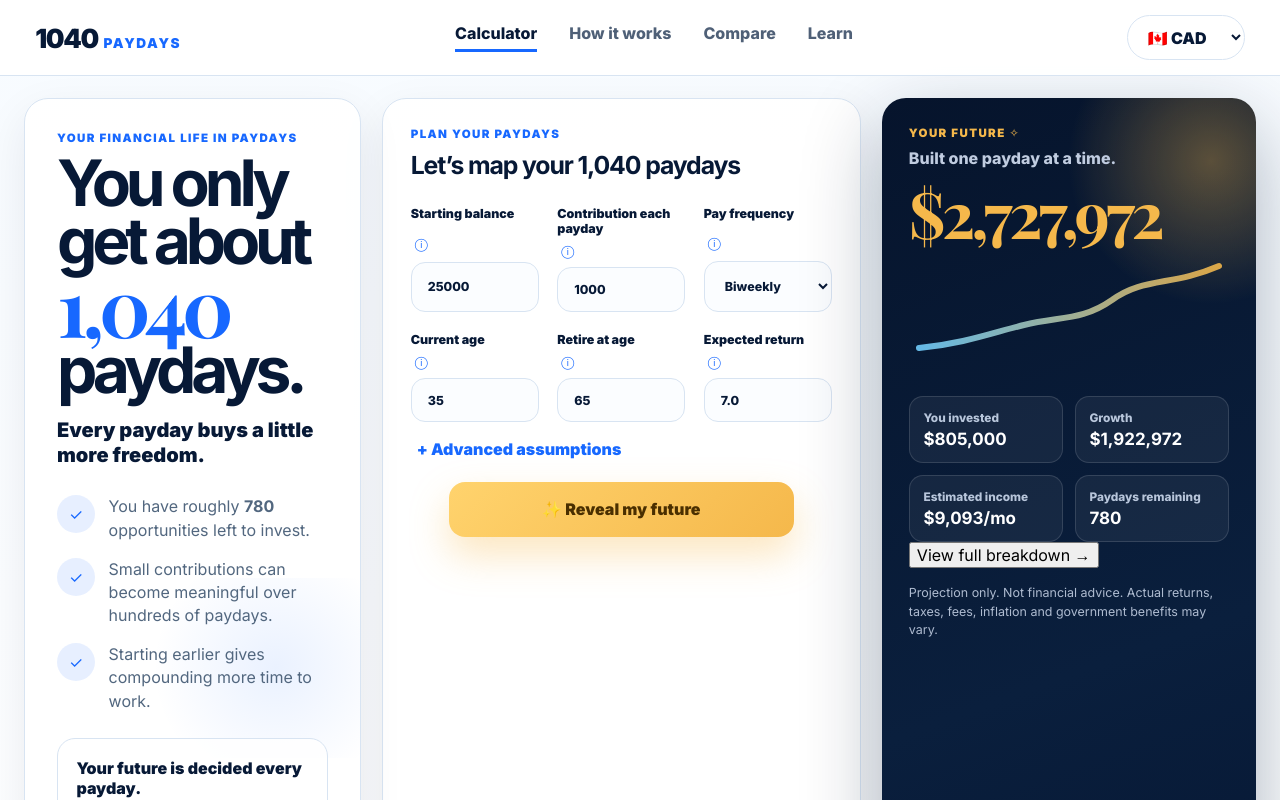
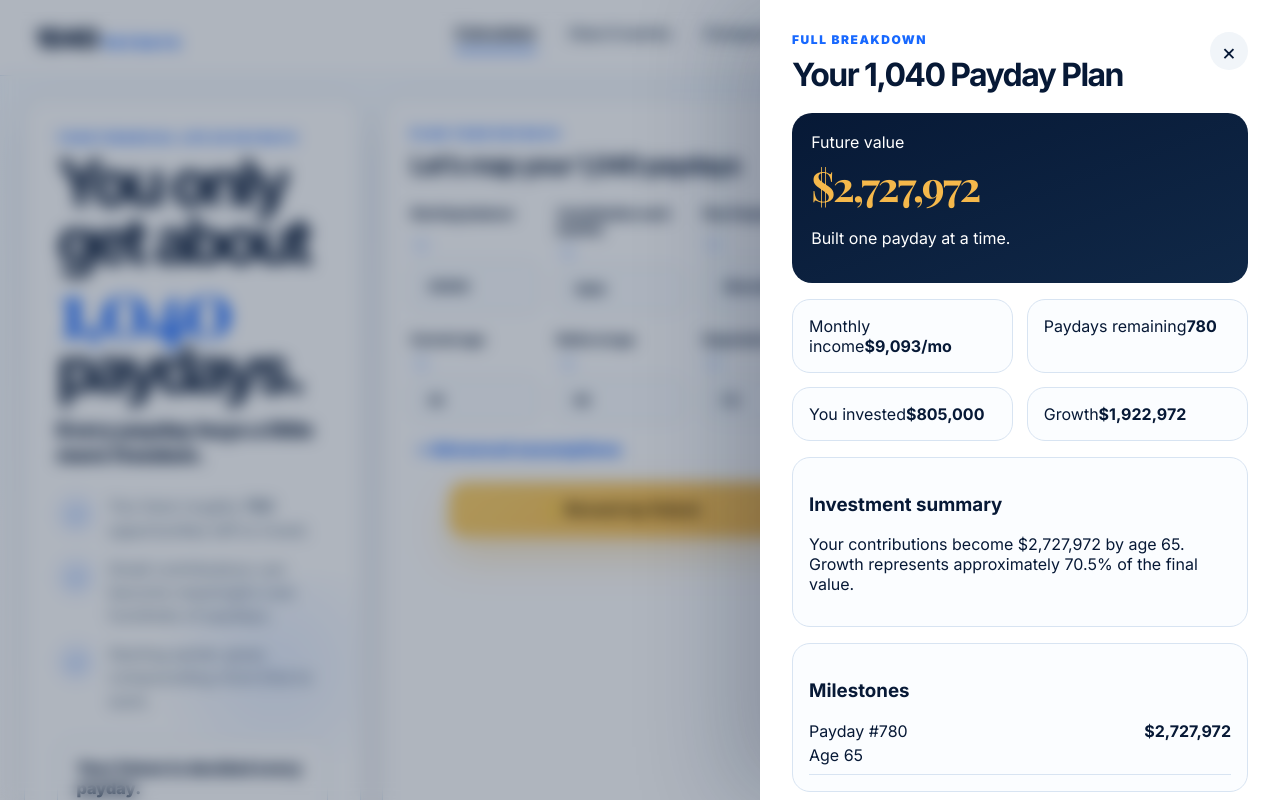
Before and after one commit to calgal7-del/1040-paydays, a React (Vite) app: page / in a window 1280 px wide. Both pictures are taken after a click on the button "View full breakdown →". Shown: the top 800 px of the page. Built offline with nearby package versions, Linux system fonts and the light colour scheme.

Commit message:
Update App.css

```diff
--- a/src/App.css
+++ b/src/App.css
@@ -840,3 +840,155 @@ select:focus {
     text-align: left;
   }
 }
+.breakdownButton {
+  margin-top: 1rem;
+  border: 1px solid rgba(255,255,255,0.22);
+  background: rgba(255,255,255,0.06);
+  color: white;
+  border-radius: 14px;
+  padding: 0.9rem 1.1rem;
+  font-weight: 900;
+}
+
+.breakdownButton:hover {
+  background: rgba(255,255,255,0.12);
+}
+
+.drawerOverlay {
+  position: fixed;
+  inset: 0;
+  z-index: 100;
+  background: rgba(7, 25, 54, 0.32);
+  backdrop-filter: blur(8px);
+  display: flex;
+  justify-content: flex-end;
+}
+
+.projectionDrawer {
+  width: min(520px, 92vw);
+  height: 100%;
+  background: #ffffff;
+  padding: 2rem;
+  overflow-y: auto;
+  box-shadow: -30px 0 90px rgba(7, 25, 54, 0.22);
+  animation: slideDrawer 0.28s ease both;
+}
+
+@keyframes slideDrawer {
+  from { transform: translateX(40px); opacity: 0; }
+  to { transform: translateX(0); opacity: 1; }
+}
+
+.drawerClose {
+  float: right;
+  border: 0;
+  background: #f1f5f9;
+  width: 38px;
+  height: 38px;
+  border-radius: 999px;
+  font-size: 1.4rem;
+  color: var(--navy);
+}
+
+.drawerKicker {
+  margin: 0 0 0.5rem;
+  text-transform: uppercase;
+  letter-spacing: 0.13em;
+  color: var(--blue);
+  font-size: 0.75rem;
+  font-weight: 950;
+}
+
+.projectionDrawer h2 {
+  margin: 0 0 1.2rem;
+  font-size: 2rem;
+  letter-spacing: -0.05em;
+}
+
+.drawerHero {
+  padding: 1.2rem;
+  border-radius: 20px;
+  background: linear-gradient(160deg, #071936, #102847);
+  color: white;
+}
+
+.drawerHero strong {
+  display: block;
+  margin: 0.3rem 0;
+  font-family: "Playfair Display", serif;
+  font-size: 2.6rem;
+  color: var(--gold);
+  letter-spacing: -0.05em;
+}
+
+.drawerGrid {
+  margin-top: 1rem;
+  display: grid;
+  grid-template-columns: 1fr 1fr;
+  gap: 0.85rem;
+}
+
+.drawerGrid div,
+.drawerSection {
+  border: 1px solid var(--line);
+  border-radius: 18px;
+  padding: 1rem;
+  background: #fbfdff;
+}
+
+.drawerSection {
+  margin-top: 1rem;
+}
+
+.drawerMilestones {
+  display: grid;
+  gap: 0.65rem;
+}
+
+.drawerMilestones div {
+  display: grid;
+  grid-template-columns: 1fr auto;
+  gap: 0.25rem;
+  align-items: center;
+  border-bottom: 1px solid var(--line);
+  padding-bottom: 0.55rem;
+}
+
+.assumptionList {
+  margin: 0;
+  padding-left: 1.2rem;
+  color: var(--muted);
+  line-height: 1.7;
+}
+
+.insightBox {
+  background: linear-gradient(135deg, #fffaf0, #ffffff);
+  border-color: rgba(245, 184, 75, 0.45);
+}
+
+.drawerActions {
+  margin-top: 1rem;
+  display: grid;
+  grid-template-columns: 1fr 1fr;
+  gap: 0.75rem;
+}
+
+.drawerActions button {
+  border: 0;
+  border-radius: 14px;
+  padding: 0.9rem;
+  font-weight: 950;
+  background: var(--navy);
+  color: white;
+}
+
+@media (max-width: 720px) {
+  .projectionDrawer {
+    width: 100%;
+  }
+
+  .drawerGrid,
+  .drawerActions {
+    grid-template-columns: 1fr;
+  }
+}
```
